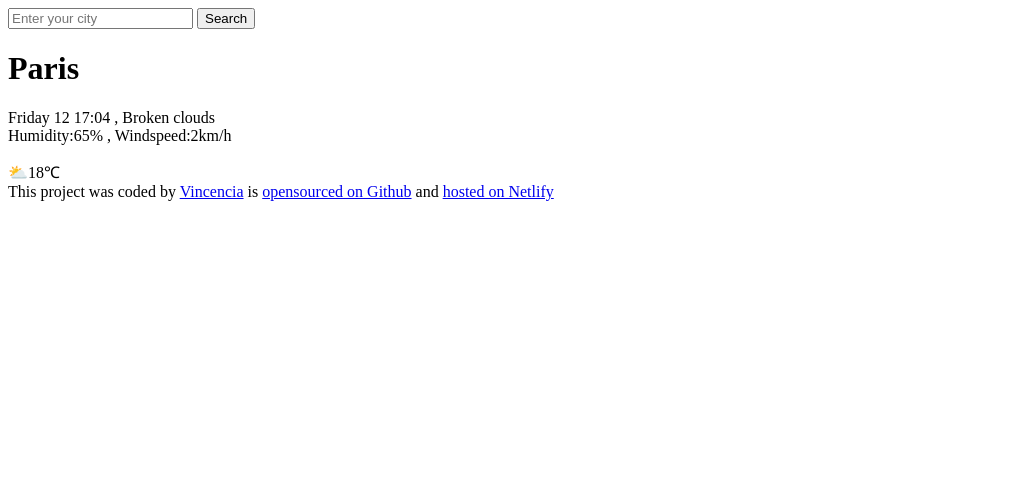
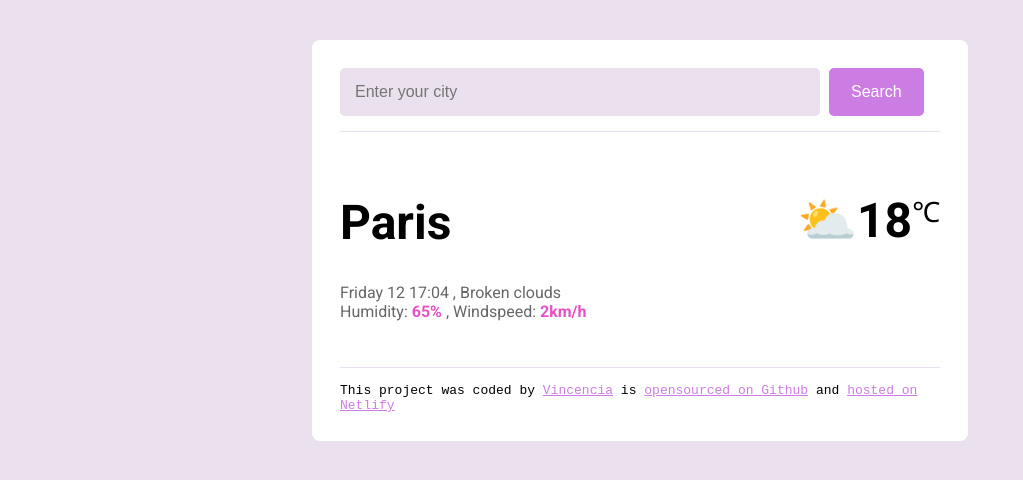
Before and after one commit to vincenci/my-weather-app, a plain HTML site: page index.html in a window 1280 px wide. Shown: the whole page, without its empty margins (0-1023 px from the left). Drawn offline with Linux system fonts and the light colour scheme.

Commit message:
created and added the css file

```diff
--- a/index.html
+++ b/index.html
@@ -3,24 +3,39 @@
 <head>
     <meta charset="UTF-8">
     <meta name="viewport" content="width=device-width, initial-scale=1.0">
+    <link rel="preconnect" href="https://fonts.googleapis.com">
+    <link rel="preconnect" href="https://fonts.gstatic.com" crossorigin>
+    <link
+        href="https://fonts.googleapis.com/css2?family=Roboto:ital,wght@0,100;0,300;0,400;0,500;0,700;0,900;1,100;1,300;1,400;1,500;1,700;1,900&display=swap"
+        rel="stylesheet">
+        <link rel="stylesheet" href="src/style.css">
     <title>My weather app</title>
 </head>
 <body>
+    <div class="my-weather-app">
    <header>
-    <form>
-        <input type="text" placeholder="Enter your city">
-        <input type="submit" value="Search">
+    <form >
+        <input type="text" placeholder="Enter your city"
+        class="search-city">
+        <input type="submit" value="Search" class="submit-city">
     </form>
    </header>
    <main>
+    <div>
     <h1>Paris</h1>
-    <p>Friday 12 17:04 , Broken clouds <br>
-    Humidity:65% , Windspeed:2km/h
+    <p class="weather-details">Friday 12 17:04 , Broken clouds <br>
+    Humidity: <strong>65%</strong> , Windspeed: <strong>2km/h</strong>
     </p>
-    ⛅18℃
+    </div>
+    <div class="temperature-details">
+    <div class="icon">⛅</div>
+    <div class="temperature">18</div>
+    <div class="units">℃</div>
+    </div>
    </main>
    <footer>
     This project was coded by <a href="#">Vincencia</a> is <a href="#">opensourced on Github</a> and <a href="#">hosted on Netlify</a>
    </footer>
+</div>
 </body>
 </html>
--- /dev/null
+++ b/src/style.css
@@ -0,0 +1,71 @@
+body{
+    background: #ebe1ee;
+    font-family: "Roboto", sans-serif;
+}
+form{
+    border-bottom: 1px solid #ebe1ee;
+    padding-bottom: 15px;
+}
+main{
+    display: flex;
+    justify-content: space-between;
+    padding: 30px 0;
+}
+h1{
+    font-size: 48px;
+}
+strong{
+    color: #e751c7;
+}
+footer{
+    font-family: monospace;
+    border-top: 1px solid #ebe1ee;
+    padding-top: 15px;
+}
+a{
+    color: #cc7de4;
+}
+.my-weather-app{
+    max-width: 600px;
+    background: #ffffff;
+    border: none;
+    border-radius: 8px;
+    margin: 40px auto;
+    padding: 28px;
+}
+.search-city{
+    width: 75%;
+    background: #ebe1ee;
+    padding: 15px;
+    border: none;
+    border-radius: 5px;
+    font-size: 16px;
+}
+.submit-city{
+    background: #cc7de4;
+    color: #ffffff;
+    padding: 15px 22px;
+    margin-left: 5px;
+    border: none;
+    border-radius: 5px;
+    font-size: 16px;
+}
+.weather-details{
+    color: rgba(0,0,0,0.6);
+    font-size: 16px;
+}
+.temperature-details{
+    display: flex;
+    padding-top: 30px;
+
+}
+.icon{
+    font-size: 48px;
+}
+.temperature{
+    font-size: 48px;
+    font-weight: bold;
+}
+.units{
+    font-size: 28px;
+}
```
